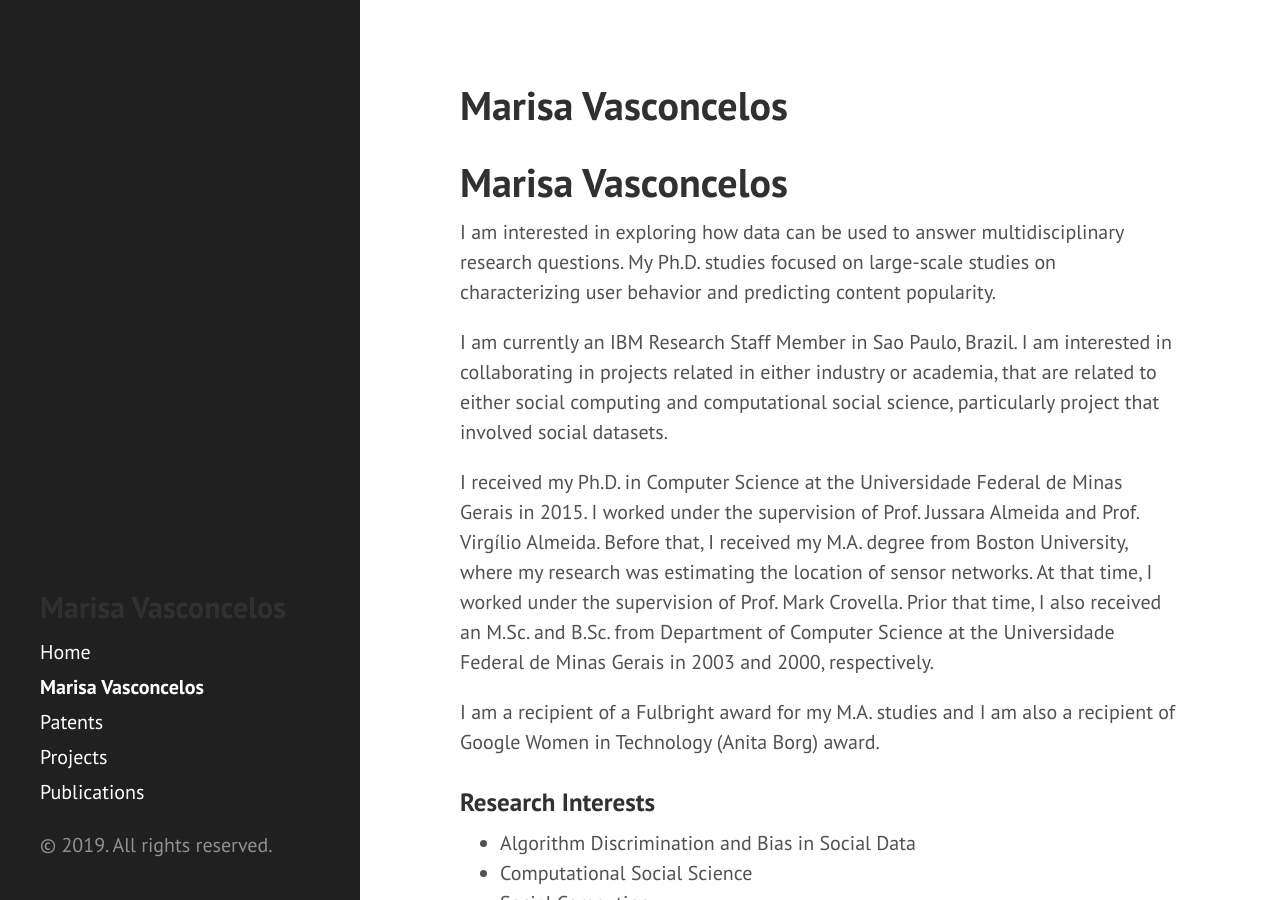
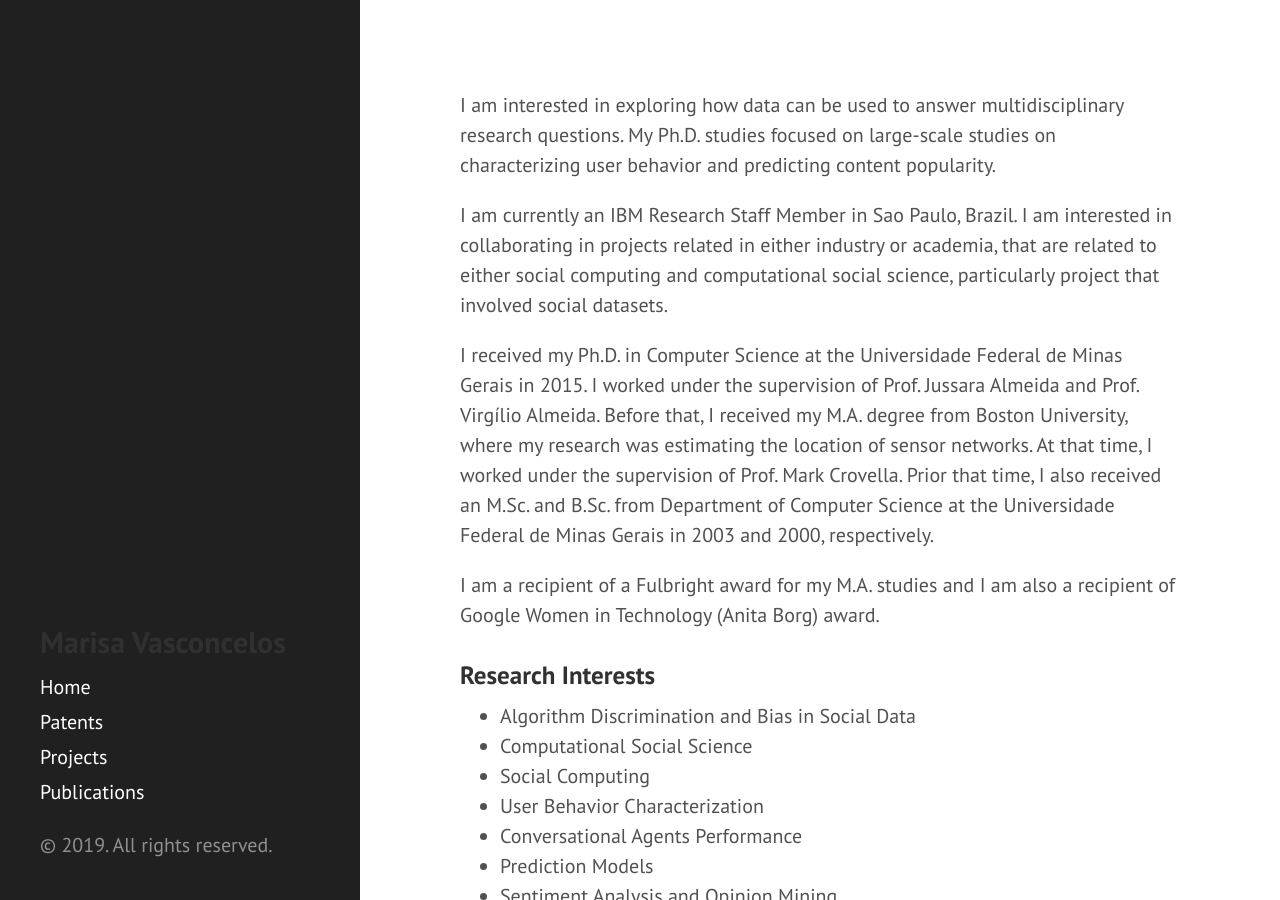
Before and after one commit to marisavas/marisavas.github.io, a Jekyll site: the page built from index.md, in a window 1280 px wide and 900 px high. Built offline with Jekyll 4.4.1, drawn with Linux system fonts in a browser that asks for light colours; the list of posts is cut into pages by our own code; our own code applies the rules of GitHub Pages for plain Markdown files.

Commit message:
Update index.md

```diff
--- a/index.md
+++ b/index.md
@@ -3,7 +3,7 @@
 title:
 ---
 
-# Marisa Vasconcelos
+
 
 I am interested in exploring how data can be used to answer multidisciplinary research questions. My Ph.D. studies focused on large-scale studies on characterizing user behavior and predicting content popularity.
 
```
